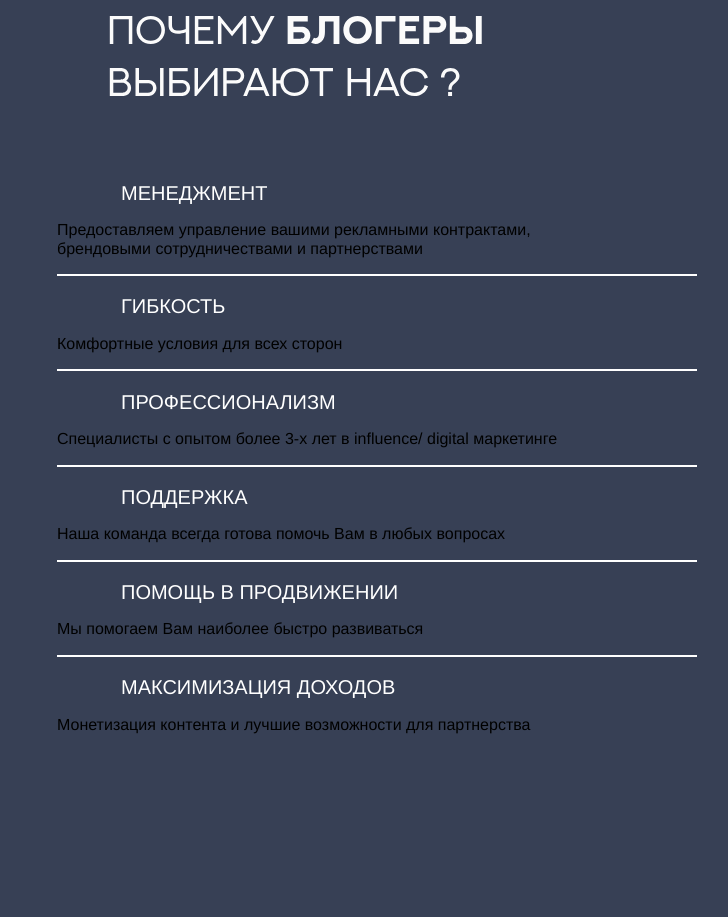
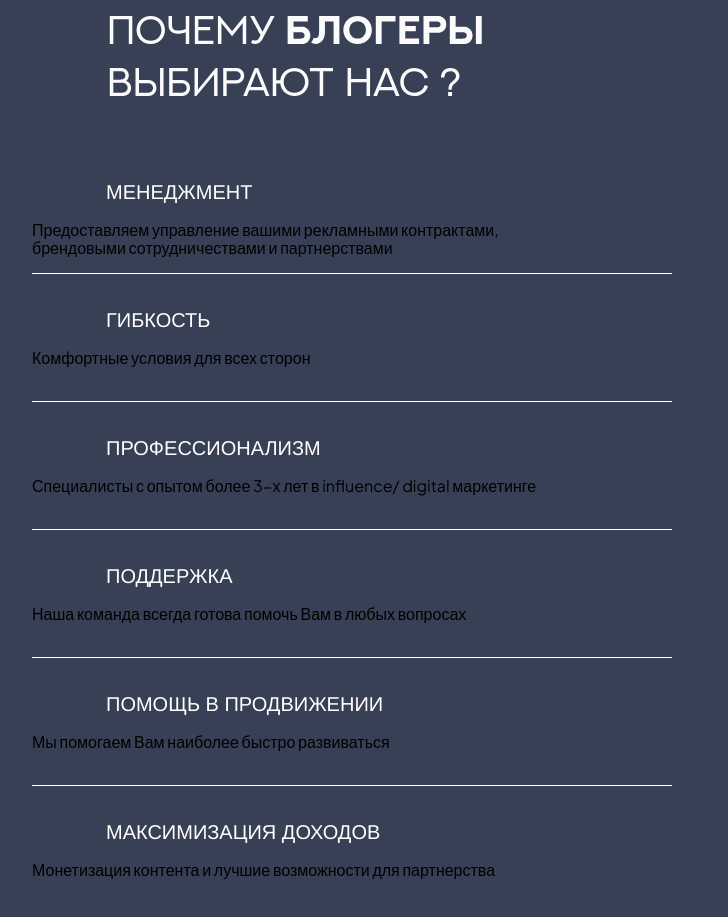
Before and after one commit to iskandario/BlueberryGlobal, a plain HTML site: page index.html in a window 1280 px wide. Shown: the part 2048-2965 px from the top of the page, without its empty margins (283-1011 px from the left). Drawn offline with Linux system fonts and the light colour scheme.

Commit message:
second page updated

```diff
--- a/blocks/blogers/blogers.css
+++ b/blocks/blogers/blogers.css
@@ -8,8 +8,7 @@
 	margin-top: 5.5%;
 	margin-left: 30.5%;
 	z-index: 2;
-	top: 69px;
-	left: 388px;
+
 }
 .container {
 	display: flex;
@@ -20,25 +19,30 @@
 }
 .text-section {
 	list-style-type: none;
-	margin-top: 5.5%;
-	margin-left: auto;
+	margin-top: 70px;
+	margin-left: 275px;
 	margin-right: auto;
 	min-width: 520px;
 	width: 50%;
 }
 .heading {
-	margin-left: 10%;
+  margin-top: px;
+	margin-left: 74px;
 	font-size: NEXTART;
 	font-size: 20px;
 	font-weight: 400;
 	color: white;
 }
 .item {
-	margin-top: 3%;
+  margin-top: 35px;
+  height: 92px;
 }
 .text1 {
+  font-family: 'Plus Jakarta Sans', sans-serif;
+  font-weight: 400; /* Например, для нормального начертания */
+  font-style: normal; /* Для обычного стиля */
 }
 
 .item:not(:last-child) {
-	border-bottom: 2px solid white;
+	border-bottom: 1.5px solid white;
 }
--- a/blocks/header/header.css
+++ b/blocks/header/header.css
@@ -30,11 +30,11 @@
 		195deg,
 		#6c81bd 25%,
 		#90ca94
-	); /* Замените цвета на нужные вам */
+	);
 	-webkit-background-clip: text;
 	background-clip: text;
 	-webkit-text-fill-color: transparent;
-	color: transparent; /* Скрыть обычный текст */
+	color: transparent;
 	position: relative;
 	z-index: 2;
 }
--- /dev/null
+++ b/fonts/museo.css
@@ -0,0 +1,7 @@
+@font-face {
+	font-family: 'MUSEO';
+	font-style: normal;
+	font-weight: 400;
+	font-display: swap;
+	src: url('Museo.woff2') format('woff2');
+}
--- a/index.css
+++ b/index.css
@@ -1,5 +1,6 @@
 @import url(./vendor/normalize.css);
 @import url(./fonts/NEXTART.css);
+@import url(./fonts/museo.woff2);
 @import url(./blocks/body/body.css);
 @import url(./blocks/page/page.css);
 
```
Also changed, not shown: fonts/MADE Evolve Sans Medium (PERSONAL USE).woff2 (added), fonts/Museo.woff2 (added).
